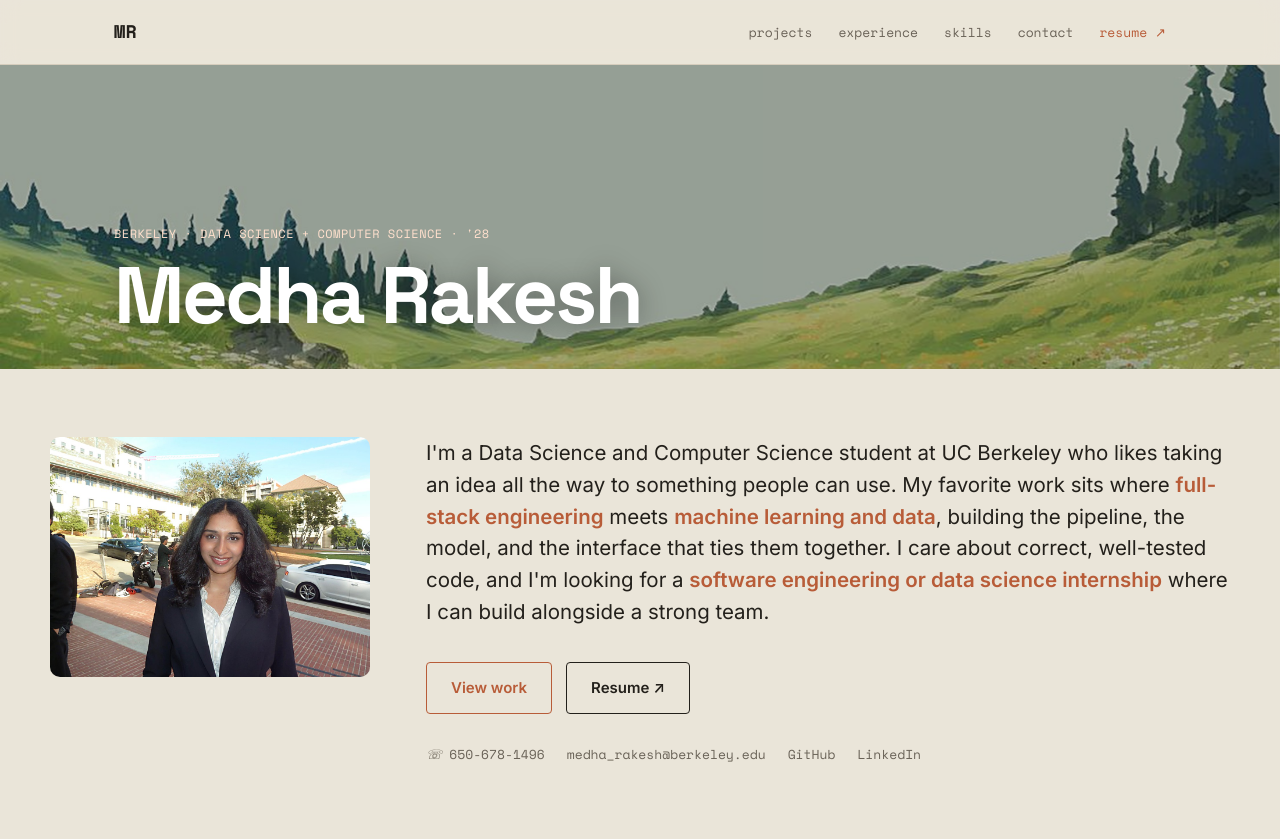
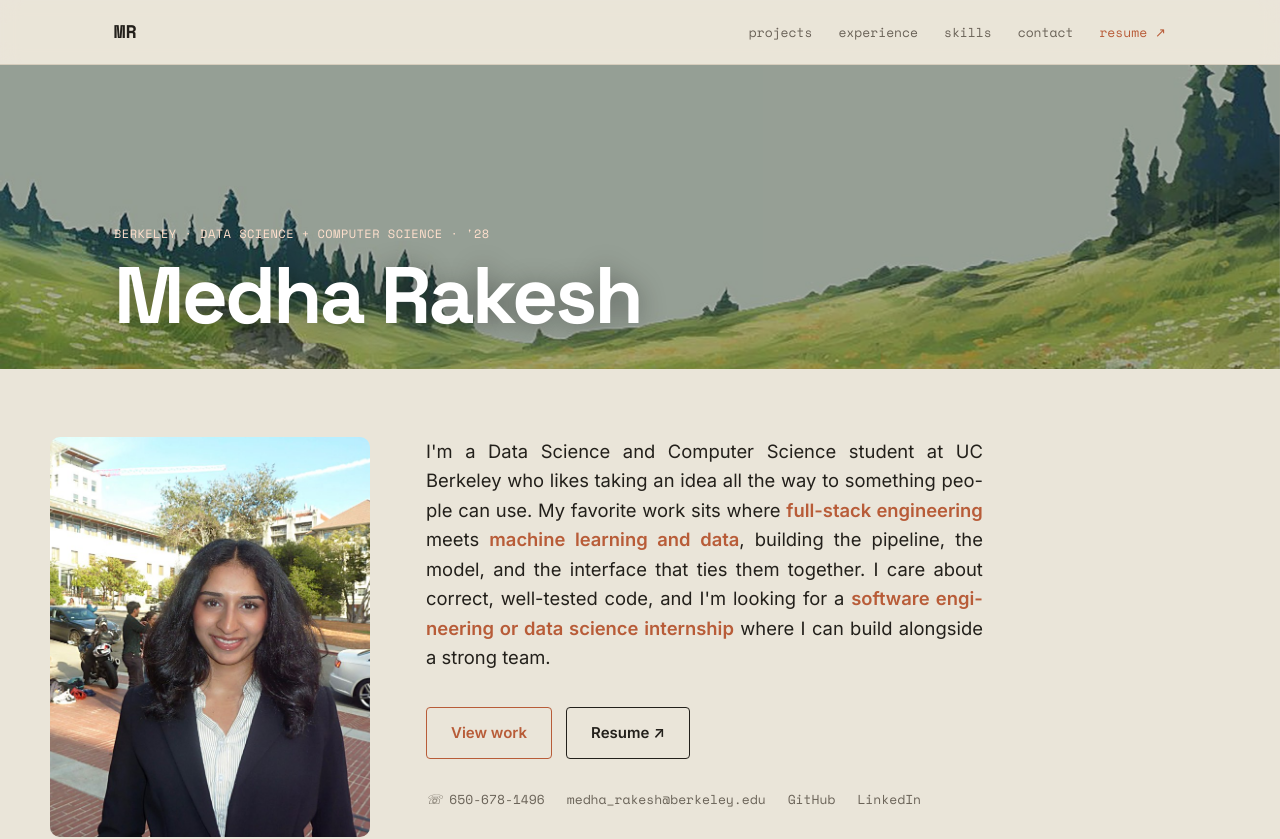
Before and after one commit to medha-rakesh/personal_website, a React (Vite) app: page / in a window 1280 px wide. Shown: the top 839 px of the page. Built offline with nearby package versions, Linux system fonts and the light colour scheme.

Commit message:
Smaller justified about paragraph, crop headshot to vertical 4:5

```diff
--- a/src/index.css
+++ b/src/index.css
@@ -92,8 +92,11 @@ img { display: block; max-width: 100%; }
 .intro-body { padding: 68px 0 104px; }
 .intro-grid { display: grid; grid-template-columns: 320px 1fr; gap: 56px; align-items: start; }
 @media (max-width: 760px) { .intro-grid { grid-template-columns: 1fr; gap: 30px; } }
-.intro-photo { width: 100%; border-radius: 10px; filter: saturate(1.02); }
-.intro-lead { font-size: clamp(1rem, 1.85vw, 1.28rem); line-height: 1.55; }
+.intro-photo { width: 100%; aspect-ratio: 4 / 5; object-fit: cover; object-position: center; border-radius: 10px; filter: saturate(1.02); }
+.intro-lead {
+  font-size: clamp(0.95rem, 1.6vw, 1.15rem); line-height: 1.6;
+  max-width: 48ch; text-align: justify; hyphens: auto;
+}
 .intro-lead strong { color: var(--accent); font-weight: 600; }
 
 .hero-cta { display: flex; flex-wrap: wrap; gap: 14px; margin-top: 34px; }
```
